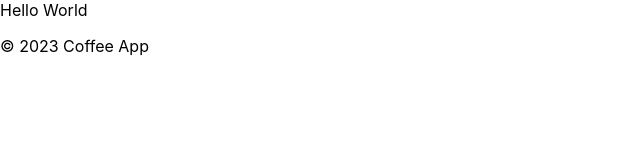
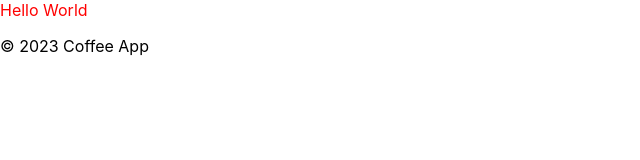
Before and after one commit to omeatai/x-next-webapp, a Next.js app in the folder coffee-app/: page /hello in a window 1280 px wide. Shown: the top 160 px of the page, without its empty margins (0-640 px from the left). Built offline with nearby package versions, Linux system fonts and the light colour scheme.

Commit message:
4. Next CSS Modules
4. Next CSS Modules

```diff
--- a/coffee-app/pages/hello.js
+++ b/coffee-app/pages/hello.js
@@ -1,7 +1,7 @@
+import styles from "../styles/Hello.module.css";
+
 const Hello = () => {
-  return <div>Hello World</div>;
+  return <div className={styles.container}>Hello World</div>;
 };
 
 export default Hello;
-
-//
--- /dev/null
+++ b/coffee-app/styles/Hello.module.css
@@ -0,0 +1,3 @@
+.container {
+  color: red;
+}
```
